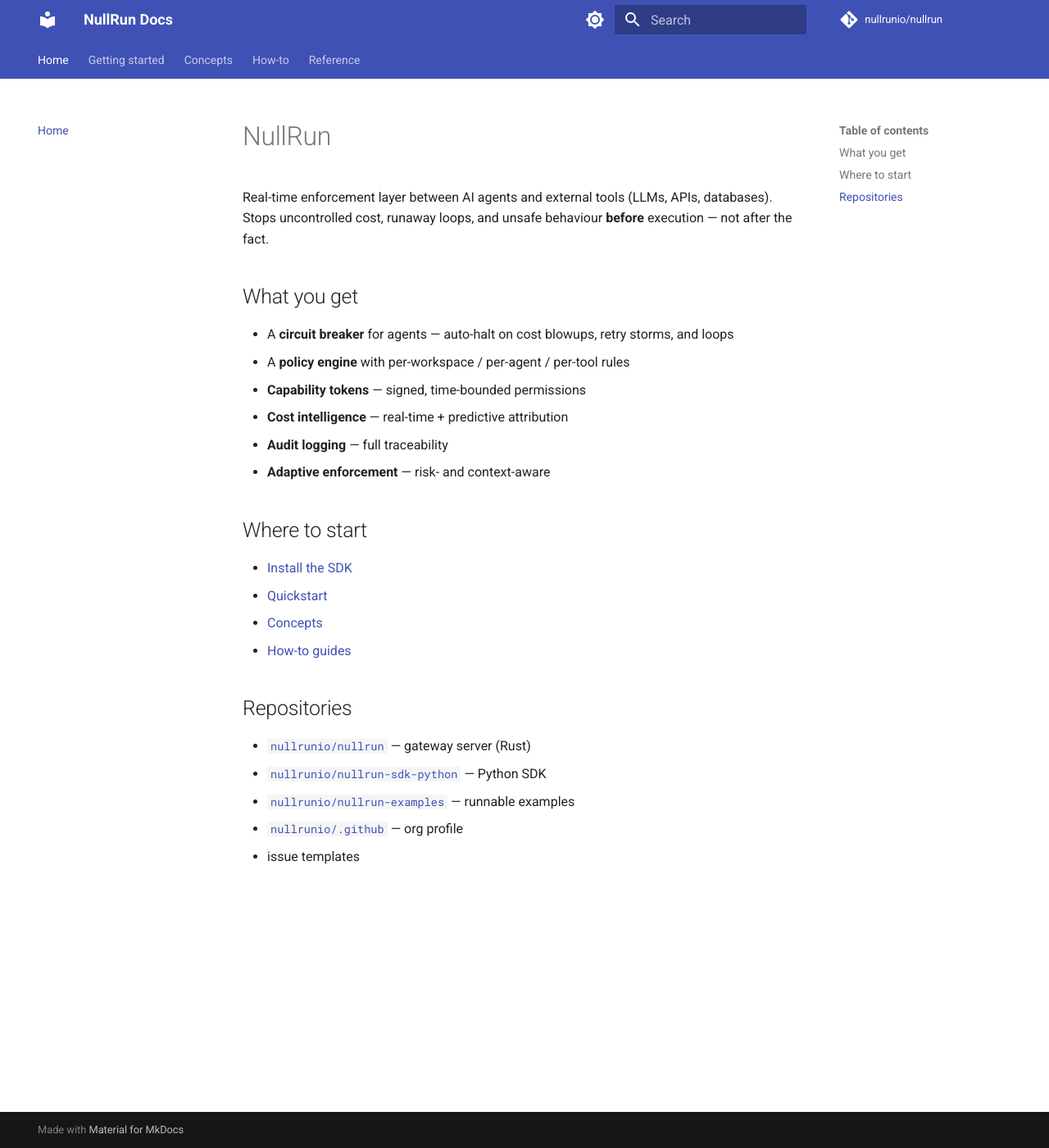
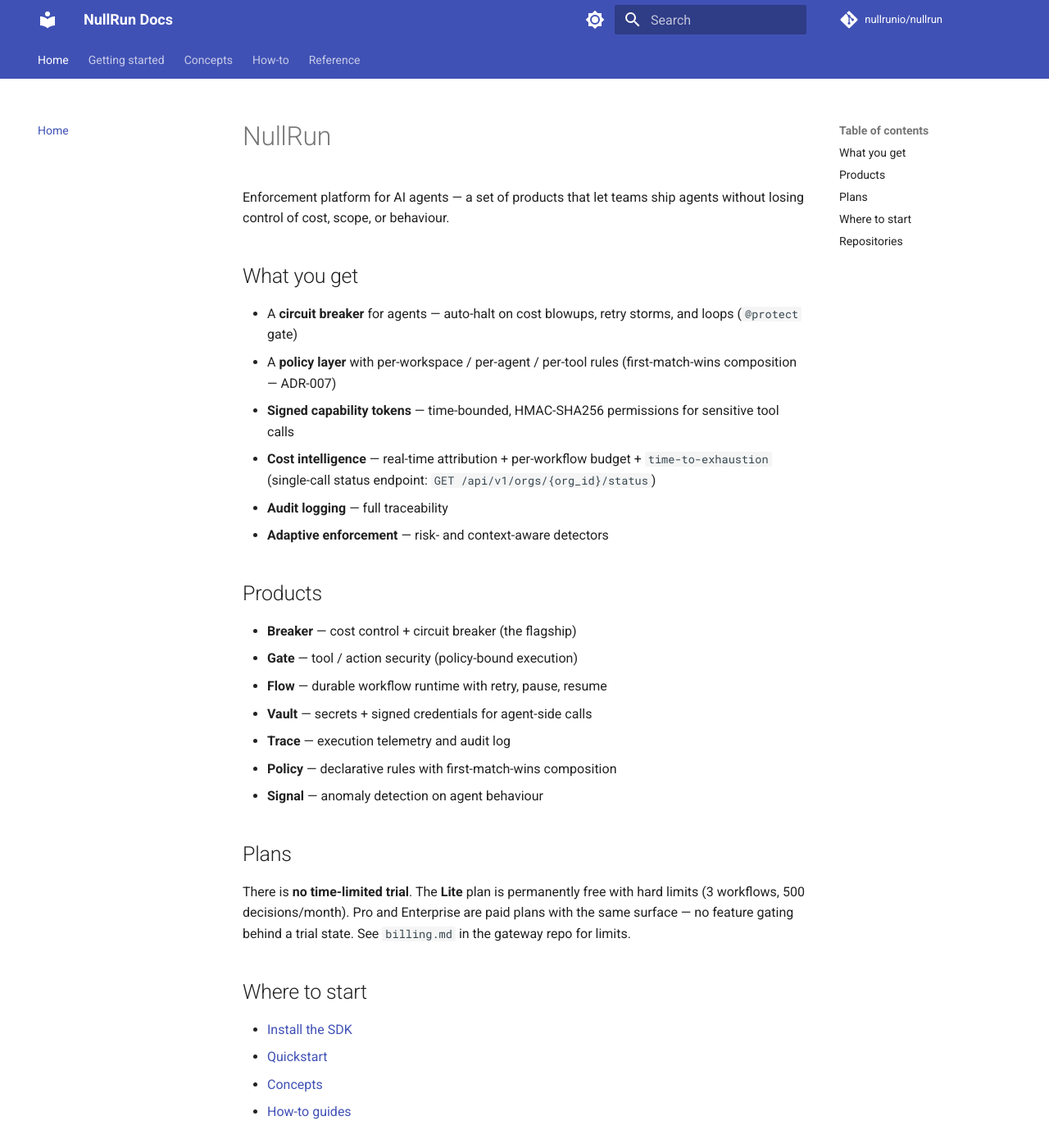
Before and after one commit to nullrunio/nullrun-docs, an MkDocs documentation site: the page built from docs/index.md, in a window 1280 px wide and 1400 px high. Shown: the whole window at 82% size. Built offline with MkDocs 1.6.1 and Material for MkDocs 9.7.7, drawn with Linux system fonts in a browser that asks for light colours; comment, search, counter and statistics services are not loaded; some of the changed text lies outside the part shown.

Commit message:
fix(docs): index — multi-product positioning (Breaker/Gate/Flow/Vault/Trace/Policy/Signal); replace 'policy engine'/'capability tokens' with real terminology; add 'no trial / Lite permanently free' callout; repo list includes nullrun-docs

```diff
--- a/docs/index.md
+++ b/docs/index.md
@@ -1,18 +1,39 @@
 # NullRun
 
-Real-time enforcement layer between AI agents and external tools
-(LLMs, APIs, databases). Stops uncontrolled cost, runaway loops, and
-unsafe behaviour **before** execution — not after the fact.
+Enforcement platform for AI agents — a set of products that let
+teams ship agents without losing control of cost, scope, or behaviour.
 
 ## What you get
 
 - A **circuit breaker** for agents — auto-halt on cost blowups, retry
-  storms, and loops
-- A **policy engine** with per-workspace / per-agent / per-tool rules
-- **Capability tokens** — signed, time-bounded permissions
-- **Cost intelligence** — real-time + predictive attribution
+  storms, and loops (`@protect` gate)
+- A **policy layer** with per-workspace / per-agent / per-tool rules
+  (first-match-wins composition — ADR-007)
+- **Signed capability tokens** — time-bounded, HMAC-SHA256 permissions
+  for sensitive tool calls
+- **Cost intelligence** — real-time attribution + per-workflow
+  budget + `time-to-exhaustion` (single-call status endpoint:
+  `GET /api/v1/orgs/{org_id}/status`)
 - **Audit logging** — full traceability
-- **Adaptive enforcement** — risk- and context-aware
+- **Adaptive enforcement** — risk- and context-aware detectors
+
+## Products
+
+- **Breaker** — cost control + circuit breaker (the flagship)
+- **Gate** — tool / action security (policy-bound execution)
+- **Flow** — durable workflow runtime with retry, pause, resume
+- **Vault** — secrets + signed credentials for agent-side calls
+- **Trace** — execution telemetry and audit log
+- **Policy** — declarative rules with first-match-wins composition
+- **Signal** — anomaly detection on agent behaviour
+
+## Plans
+
+There is **no time-limited trial**. The **Lite** plan is permanently
+free with hard limits (3 workflows, 500 decisions/month). Pro and
+Enterprise are paid plans with the same surface — no feature gating
+behind a trial state. See `billing.md` in the gateway repo for
+limits.
 
 ## Where to start
 
@@ -24,10 +45,12 @@
 ## Repositories
 
 - [`nullrunio/nullrun`](https://github.com/nullrunio/nullrun) — gateway
-  server (Rust)
+  (Rust, crate `breaker-core`) and frontend (`breaker-dashboard`)
 - [`nullrunio/nullrun-sdk-python`](https://github.com/nullrunio/nullrun-sdk-python) —
-  Python SDK
+  Python SDK (`pip install nullrun`)
 - [`nullrunio/nullrun-examples`](https://github.com/nullrunio/nullrun-examples) —
   runnable examples
+- [`nullrunio/nullrun-docs`](https://github.com/nullrunio/nullrun-docs) —
+  this documentation site (https://docs.nullrun.io)
 - [`nullrunio/.github`](https://github.com/nullrunio/.github) — org profile
   + issue templates
```
